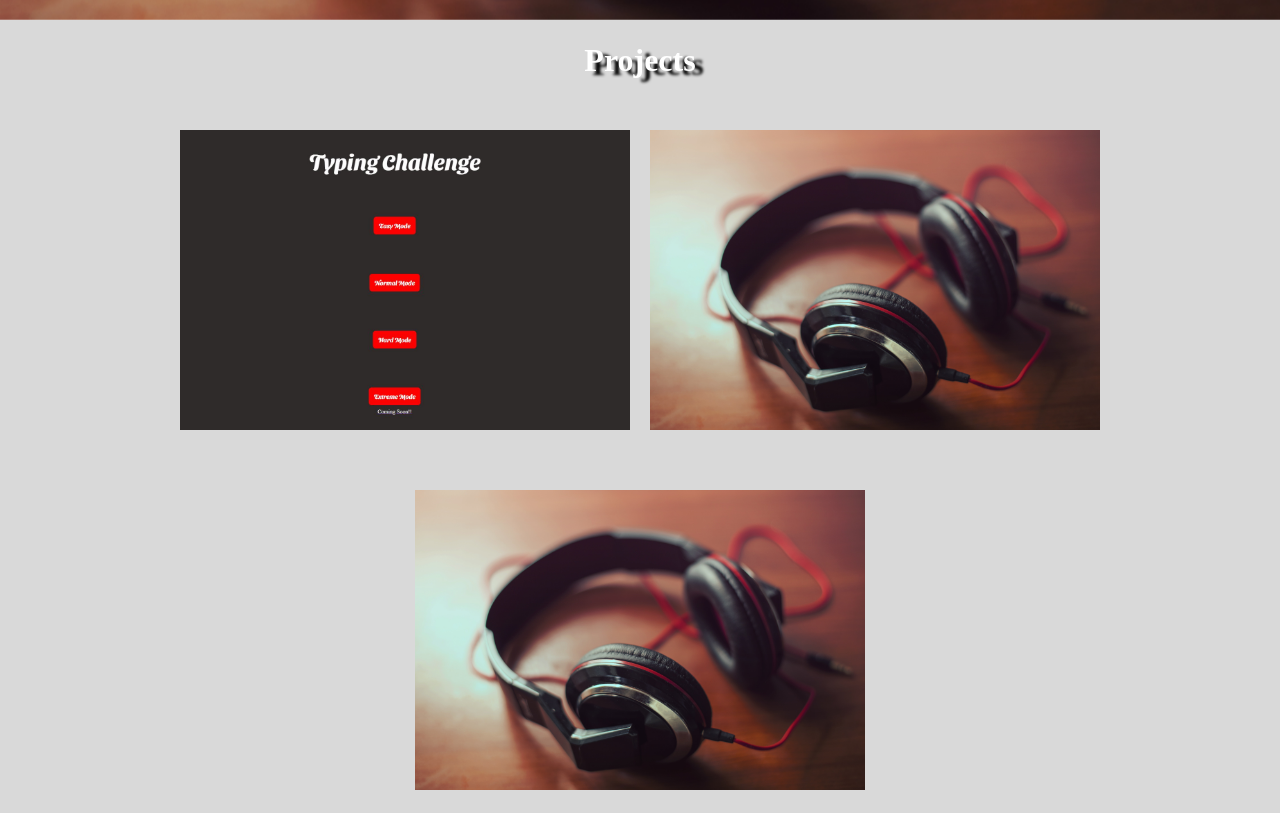
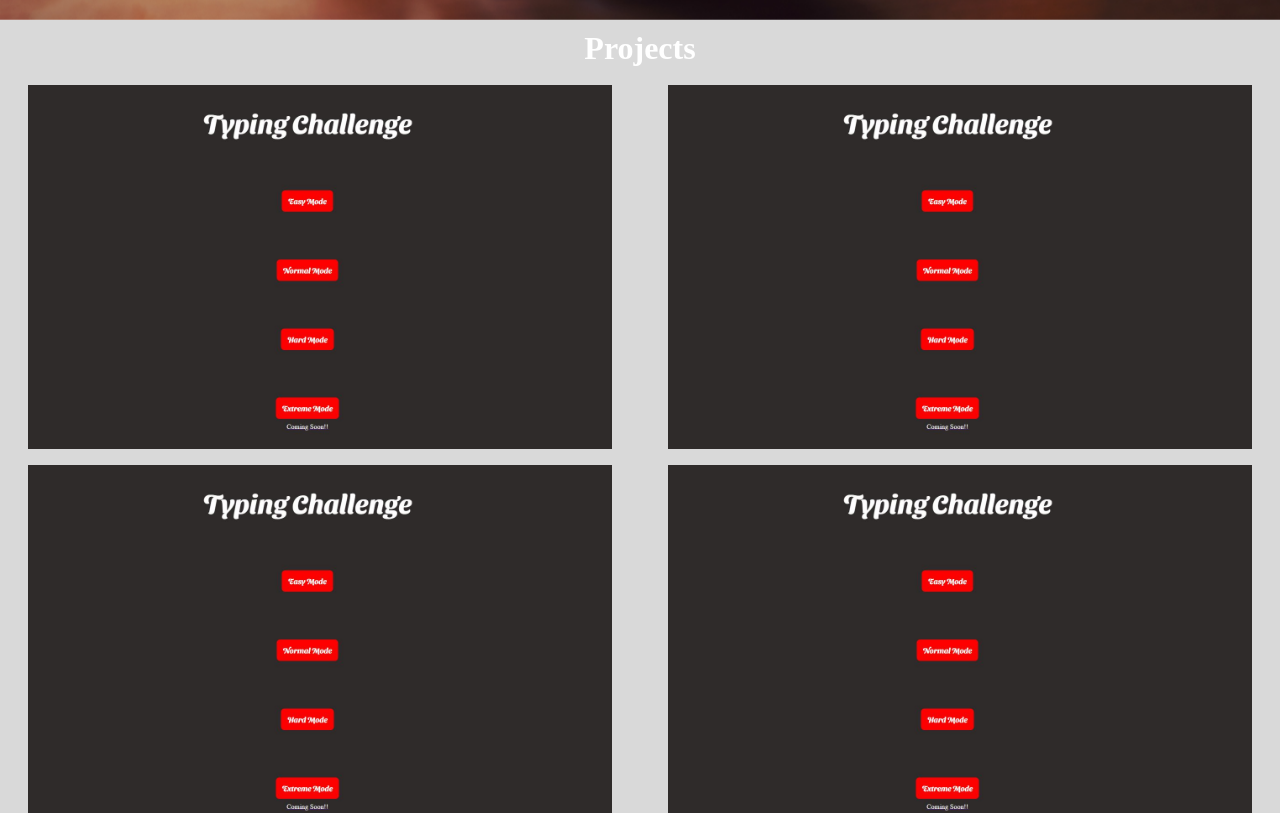
Before and after one commit to DevCoderV1/MyPortfolio, a React (Create React App) app in the folder portfolio/: page / in a window 1280 px wide. Shown: the part 780-1593 px from the top of the page. Built offline with nearby package versions, Linux system fonts and the light colour scheme.

Commit message:
fixing project section

```diff
--- a/portfolio/src/App.css
+++ b/portfolio/src/App.css
@@ -191,23 +191,8 @@ nav .hamburger div {
   align-items: center;
   position: relative;
   flex-direction: column;
+  width: 100%;
   min-height: 100vh;
-}
-
-.user_projects_wrapper .user_projects_header {
-  padding: 10px;
-  z-index: 2;
-  width: 100%;
-  min-height: 10vh;
-  display: flex;
-  align-items: center;
-  justify-content: center;
-}
-
-.user_projects_wrapper .user_projects_header h2 {
-  text-shadow: 8px 4px 3px black;
-  font-size: 32px;
-  text-align: center;
 }
 
 .user_projects_wrapper::after {
@@ -220,34 +205,6 @@ nav .hamburger div {
   z-index: 1;
   background-color: grey;
   opacity: 0.3;
-  min-height: 100vh;
-}
-
-.user_projects_wrapper .projects_list {
-  display: flex;
-  z-index: 2;
-  justify-content: center;
-  flex-wrap: wrap;
-  min-height: 90vh;
-  align-items: center;
-}
-
-.user_projects_wrapper .projects_list .projects {
-  display: flex;
-  justify-content: center;
-  align-items: center;
-  width: 450px;
-  height: 300px;
-  margin: 10px;
-  flex-direction: column;
-  position: relative;
-}
-
-.user_projects_wrapper .projects_list .projects img {
-  object-fit: cover;
-  width: 100%;
-  height: 100%;
-  cursor: pointer;
 }
 
 /*---------User Coding experience section------------------*/
@@ -534,10 +491,6 @@ footer {
 }
 
 @media only screen and (max-width: 515px) {
-  .user_projects_wrapper .projects_list .projects {
-    width: 325px;
-    height: auto;
-  }
   .user_experience_wrapper .user_skill .skills {
     width: 75px;
     height: 75px;
@@ -577,12 +530,9 @@ footer {
   body {
     overflow-x: hidden;
   }
-  .user_projects_wrapper .projects_list .projects {
-    width: 300px;
-    height: auto;
-  }
+
   .user_experience_wrapper {
-    width: 90%;
+    width: 100%;
   }
   .user_experience_wrapper .user_skill {
     width: 95%;
--- a/portfolio/src/App.js
+++ b/portfolio/src/App.js
@@ -1,6 +1,6 @@
-import { BrowserRouter as Router, Switch, Route } from 'react-router-dom';
-import frontpage from './components/FrontPage'
-import './App.css';
+import { BrowserRouter as Router, Switch, Route } from "react-router-dom";
+import frontpage from "./components/FrontPage";
+import "./App.css";
 
 function App() {
   return (
--- a/portfolio/src/components/FrontPage.js
+++ b/portfolio/src/components/FrontPage.js
@@ -1,11 +1,10 @@
 import { useState, useEffect } from "react";
 import { Link } from "react-scroll";
-import image1 from "../images/image1.jpg";
+import Projectlist from "./Projectlist";
 import myself from "../images/myself.jpg";
 import java from "../images/javascript.png";
 import html from "../images/html.png";
 import css from "../images/css.png";
-import nodejs from "../images/nodejs.png";
 import react from "../images/reactjs.png";
 import express from "../images/expressjs.png";
 import git from "../images/git.png";
@@ -13,7 +12,6 @@ import vs from "../images/visualcode.png";
 import photoshop from "../images/photoshop.png";
 import wordp from "../images/wordpress.png";
 import Resume from "../documents/MyResume.pdf";
-import project1 from "../images/project1.JPG";
 
 const FrontPage = () => {
   const [isActive, SetActive] = useState(true);
@@ -125,28 +123,8 @@ const FrontPage = () => {
           </div>
         </div>
       </div>
-
       <section className="user_projects_wrapper" id="project">
-        <div className="user_projects_header">
-          <h2>Projects</h2>
-        </div>
-        <div className="projects_list">
-          <div className="projects">
-            <img
-              onClick={() => {
-                window.open("https://type-challenge.netlify.app/");
-              }}
-              src={project1}
-              alt="project1"
-            />
-          </div>
-          <div className="projects">
-            <img src={image1} alt="project1" />
-          </div>
-          <div className="projects">
-            <img src={image1} alt="project1" />
-          </div>
-        </div>
+        <Projectlist />
       </section>
       <section className="user_experience_wrapper" id="skill">
         <div className="user_header">
@@ -179,7 +157,7 @@ const FrontPage = () => {
           </div>
           <div className="skills">
             <div className="skill_image">
-              <img src={nodejs} alt="javascript" />
+              <img src="./images/nodejs.png" alt="javascript" />
             </div>
             <div className="skill_tag">
               <span>Node JS</span>
--- /dev/null
+++ b/portfolio/src/components/Project.js
@@ -0,0 +1,26 @@
+import { useState } from "react";
+const Project = ({ _project_name, _project_link, _project_image }) => {
+  const [display, setdisplay] = useState(false);
+
+  return (
+    <div
+      className="project"
+      onMouseMove={() => setdisplay(true)}
+      onMouseLeave={() => setdisplay(false)}
+    >
+      <img src={_project_image} alt="test1" />
+      <div className={display ? "show_project_btn" : "hide_project_btn"}>
+        <button>GitHub</button>
+        <button
+          onClick={() => {
+            window.open(`${_project_link}`);
+          }}
+        >
+          View Project
+        </button>
+      </div>
+    </div>
+  );
+};
+
+export default Project;
--- /dev/null
+++ b/portfolio/src/components/ProjectList.css
@@ -0,0 +1,96 @@
+.projectlist_wrapper {
+  z-index: 2;
+  display: flex;
+  flex-direction: column;
+  justify-content: center;
+  width: 100%;
+  margin: auto;
+}
+
+.projectlist_wrapper .project_header {
+  min-height: 5vh;
+  text-align: center;
+}
+
+.projectlist_wrapper .project_header h1 {
+  padding: 10px;
+  font-size: 32px;
+}
+
+.projectlist_wrapper .project_container {
+  min-height: 95vh;
+  display: grid;
+  grid-template-columns: repeat(auto-fill, 600px);
+  justify-content: space-around;
+  width: 100%;
+  margin: auto;
+}
+.project {
+  display: flex;
+  flex-direction: column;
+  justify-content: center;
+  margin: 0.5rem;
+  text-align: center;
+  position: relative;
+  overflow: hidden;
+}
+.project img {
+  object-fit: cover;
+  width: 100%;
+  height: 100%;
+}
+
+.hide_project_btn {
+  position: absolute;
+  top: 0;
+  left: 0;
+  height: 100%;
+  width: 100%;
+  display: flex;
+  flex-direction: column;
+  justify-content: space-around;
+  align-items: center;
+  transform: translateY(100%);
+  transition: transform 0.3s ease-in-out;
+}
+.show_project_btn {
+  position: absolute;
+  top: 0;
+  left: 0;
+  height: 100%;
+  width: 100%;
+  display: flex;
+  flex-direction: column;
+  justify-content: space-evenly;
+  align-items: center;
+  transform: translateY(0%);
+  transition: transform 0.3s ease-in-out;
+}
+.show_project_btn::after {
+  content: "";
+  position: absolute;
+  top: 0;
+  left: 0;
+  width: 100%;
+  height: 100%;
+  opacity: 0.8;
+  background-color: rgb(34, 32, 32);
+}
+
+.show_project_btn button {
+  width: 100px;
+  padding: 5px;
+  cursor: pointer;
+  z-index: 10;
+}
+.hide_project_btn button {
+  width: 100px;
+  padding: 5px;
+  cursor: pointer;
+  z-index: 10;
+}
+@media only screen and (max-width: 515px) {
+  .projectlist_wrapper .project_container {
+    grid-template-columns: repeat(auto-fill, 400px);
+  }
+}
--- /dev/null
+++ b/portfolio/src/components/Projectlist.js
@@ -0,0 +1,49 @@
+import Project from "./Project";
+import "./ProjectList.css";
+import testimageg from "../images/project1.jpg";
+const Projectlist = () => {
+  const Projects = [
+    {
+      _project_id: 1,
+      _project_name: "Typing Challenge",
+      _project_image: testimageg,
+      _project_github: "",
+      _project_link: "https://type-challenge.netlify.app/",
+    },
+    {
+      _project_id: 2,
+      _project_name: "Typhoon Link",
+      _project_image: testimageg,
+      _project_github: "",
+      _project_link: "https://typhoonlink.netlify.app/",
+    },
+    {
+      _project_id: 3,
+      _project_name: "Typhoon Link",
+      _project_image: testimageg,
+      _project_github: "",
+      _project_link: "https://typhoonlink.netlify.app/",
+    },
+    {
+      _project_id: 4,
+      _project_name: "Typhoon Link",
+      _project_image: testimageg,
+      _project_github: "",
+      _project_link: "https://typhoonlink.netlify.app/",
+    },
+  ];
+
+  return (
+    <div className="projectlist_wrapper">
+      <div className="project_header">
+        <h1>Projects</h1>
+      </div>
+      <div className="project_container">
+        {Projects.map((project_item) => (
+          <Project key={project_item._project_id} {...project_item} />
+        ))}
+      </div>
+    </div>
+  );
+};
+export default Projectlist;
--- a/portfolio/src/index.js
+++ b/portfolio/src/index.js
@@ -1,16 +1,14 @@
-import React from 'react';
-import ReactDOM from 'react-dom';
-import App from './App';
-import reportWebVitals from './reportWebVitals';
+import React from "react";
+import ReactDOM from "react-dom";
+import App from "./App";
 
 ReactDOM.render(
   <React.StrictMode>
     <App />
   </React.StrictMode>,
-  document.getElementById('root')
+  document.getElementById("root")
 );
 
 // If you want to start measuring performance in your app, pass a function
 // to log results (for example: reportWebVitals(console.log))
 // or send to an analytics endpoint. Learn more: https://bit.ly/CRA-vitals
-reportWebVitals();
--- a/portfolio/src/reportWebVitals.js
+++ /dev/null
@@ -1,13 +0,0 @@
-const reportWebVitals = onPerfEntry => {
-  if (onPerfEntry && onPerfEntry instanceof Function) {
-    import('web-vitals').then(({ getCLS, getFID, getFCP, getLCP, getTTFB }) => {
-      getCLS(onPerfEntry);
-      getFID(onPerfEntry);
-      getFCP(onPerfEntry);
-      getLCP(onPerfEntry);
-      getTTFB(onPerfEntry);
-    });
-  }
-};
-
-export default reportWebVitals;
```
Also changed, not shown: portfolio/public/images/nodejs.png (added).
